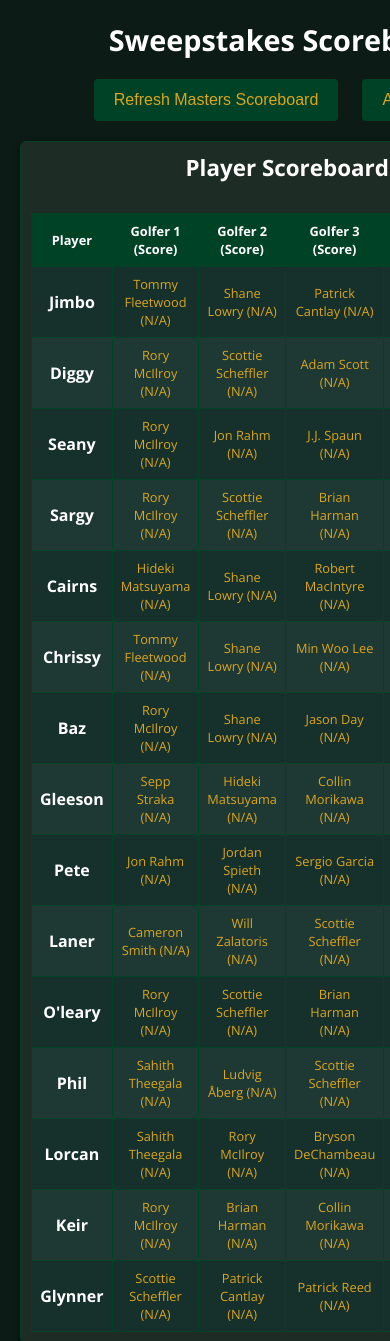
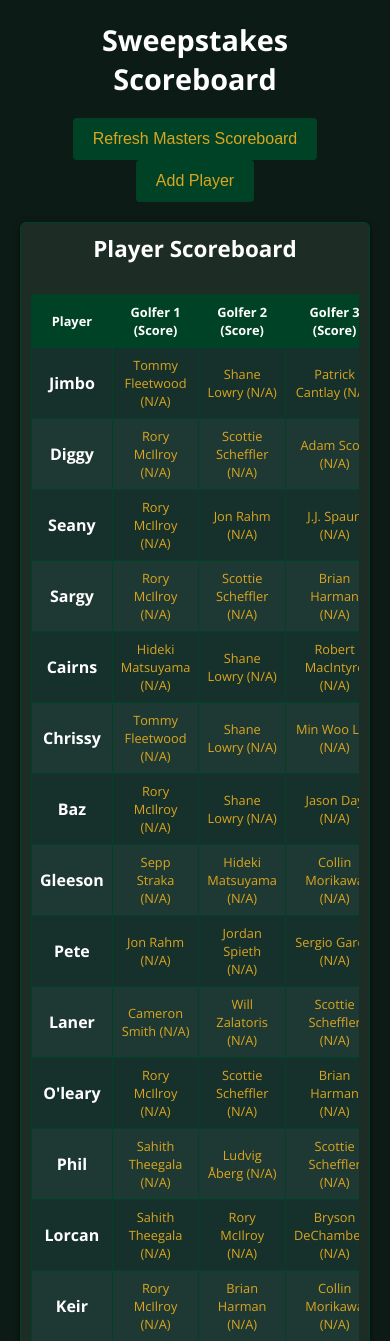
Before and after one commit to Jwmb90/masters, a Flask app: page / in a window 390 px wide; the page is wider, and only the part inside the window is pictured. Shown: the top 1341 px of that part. Run offline with Flask 3, Linux system fonts and the light colour scheme; data comes from the database, SQL or seed files in the repository; data that the repository does not hold is empty.

Commit message:
Update index.html

```diff
--- a/templates/index.html
+++ b/templates/index.html
@@ -212,9 +212,7 @@
 
     /* Mobile Adjustments */
     @media (max-width: 768px) {
-      body {
-        width: fit-content;
-      }
+
       .container {
         flex-direction: column;
       }
```
